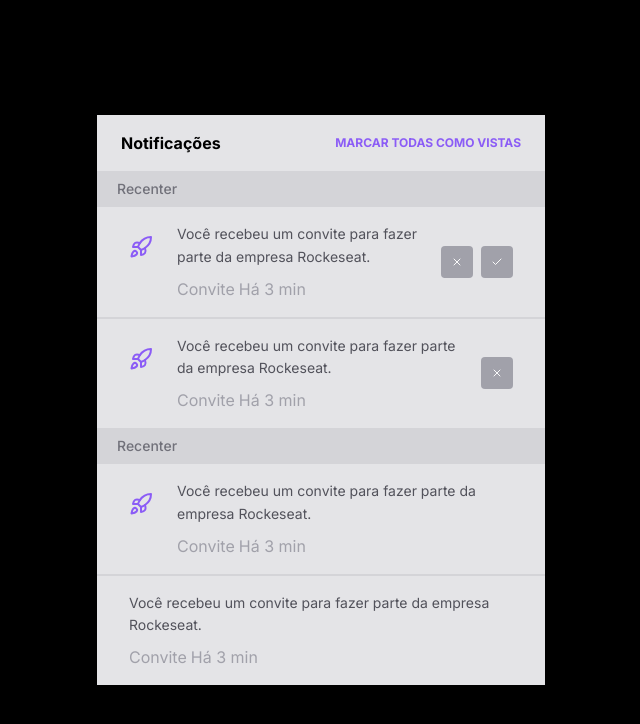
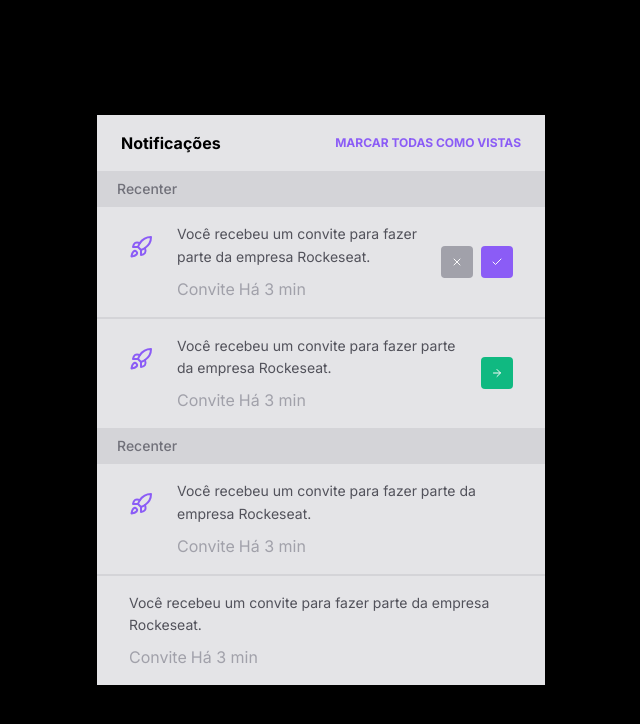
Before and after one commit to ecthon/composition-pattern, a Next.js app: page / in a window 1280 px wide. Shown: the top 724 px of the page, without its empty margins (319-959 px from the left). Built offline with nearby package versions, Linux system fonts and the light colour scheme.

Commit message:
add tailwind-merge

```diff
--- a/package.json
+++ b/package.json
@@ -12,7 +12,8 @@
     "lucide-react": "^0.279.0",
     "next": "latest",
     "react": "latest",
-    "react-dom": "latest"
+    "react-dom": "latest",
+    "tailwind-merge": "^1.14.0"
   },
   "devDependencies": {
     "@types/node": "latest",
--- a/src/components/Notification/NotificationAction.tsx
+++ b/src/components/Notification/NotificationAction.tsx
@@ -1,4 +1,5 @@
 import { ButtonHTMLAttributes, ElementType } from "react"
+import { twMerge } from 'tailwind-merge'
 
 interface INotificationAction  extends ButtonHTMLAttributes<HTMLButtonElement>{
     icon: ElementType
@@ -7,7 +8,7 @@ export function NotificationAction({ icon: Icon, ...rest }: INotificationAction)
     return(
         <button
             {...rest}
-            className="w-8 h-8 rounded flex items-center justify-center bg-zinc-400 hover:bg-zinc-500 dark:bg-zinc-800"
+            className={twMerge("w-8 h-8 rounded flex items-center justify-center bg-zinc-400 hover:bg-zinc-500 dark:bg-zinc-800", rest.className)}
         >
             <Icon className="w-3 h-3 text-zinc-50" />
         </button>
--- a/src/components/Widget.tsx
+++ b/src/components/Widget.tsx
@@ -1,5 +1,5 @@
 'use client'
-import { Check, Rocket, X } from "lucide-react";
+import {  ArrowRight, Check, Rocket, X } from "lucide-react";
 import { Notification } from "./Notification";
 
 export function Widget() {
@@ -23,7 +23,7 @@ export function Widget() {
                     <Notification.Content text="Você recebeu um convite para fazer parte da empresa Rockeseat."/>
                     <Notification.Actions>
                         <Notification.Action onClick={() => {}} icon={X}/>
-                        <Notification.Action onClick={() => {}} icon={Check}/>
+                        <Notification.Action onClick={() => {}} icon={Check} className="bg-violet-500 hover:bg-violet-600 dark:bg-violet-500 dark:hover:bg-violet-600"/>
                     </Notification.Actions>
                 </Notification.Root>
 
@@ -31,7 +31,7 @@ export function Widget() {
                     <Notification.Icon icon={Rocket} />
                     <Notification.Content text="Você recebeu um convite para fazer parte da empresa Rockeseat."/>
                     <Notification.Actions>
-                        <Notification.Action onClick={() => {}} icon={X}/>
+                        <Notification.Action onClick={() => {}} icon={ArrowRight} className="bg-emerald-500 hover:bg-emerald-600 dark:bg-emerald-500 dark:hover:bg-emerald-600"/>
                     </Notification.Actions>
                 </Notification.Root>
             </div>
```
Also changed, not shown: 1 other file (tests, documents, lock files or other folders).
